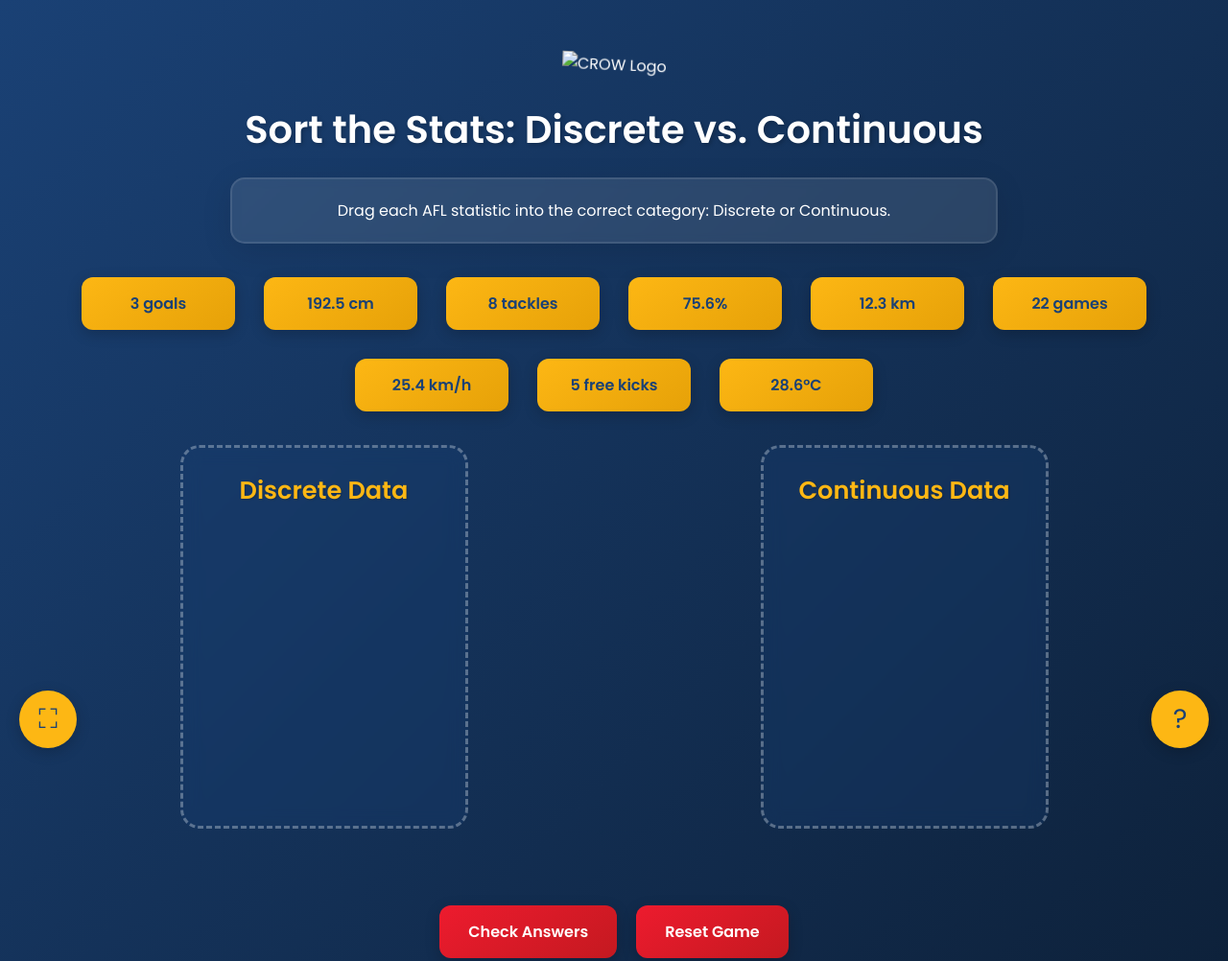
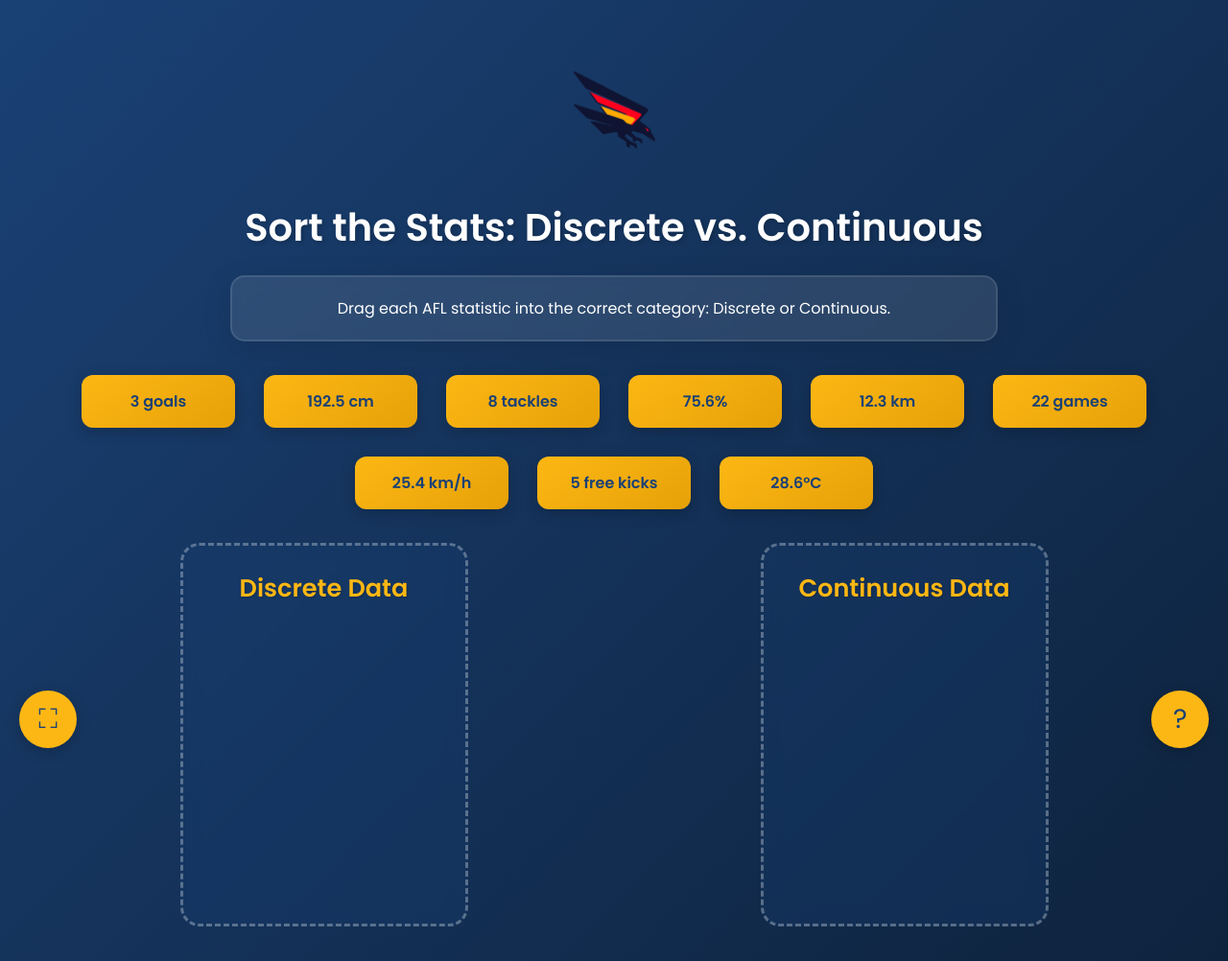
Before and after one commit to katiebell-dot/index, a plain HTML site: page Discrete_Continuous.html in a window 1280 px wide. Shown: the top 1002 px of the page at 96% size. Drawn offline with Linux system fonts and the light colour scheme.

Commit message:
Update Discrete_Continuous.html

```diff
--- a/Discrete_Continuous.html
+++ b/Discrete_Continuous.html
@@ -330,7 +330,7 @@
 </head>
 <body>
     <div class="container">
-        <img src="crow_logo.png" alt="CROW Logo" class="logo">
+        <img src="images/crow_logo.png" alt="CROW Logo" class="logo">
         <h1>Sort the Stats: Discrete vs. Continuous</h1>
         <div class="instructions">
             <p>Drag each AFL statistic into the correct category: Discrete or Continuous.</p>
```
